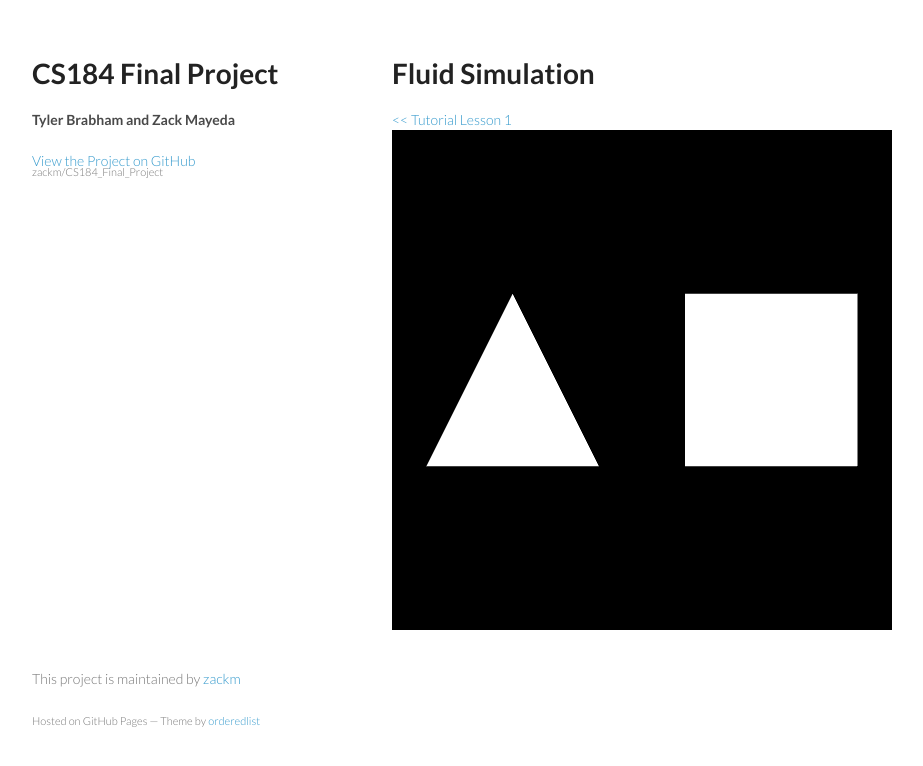
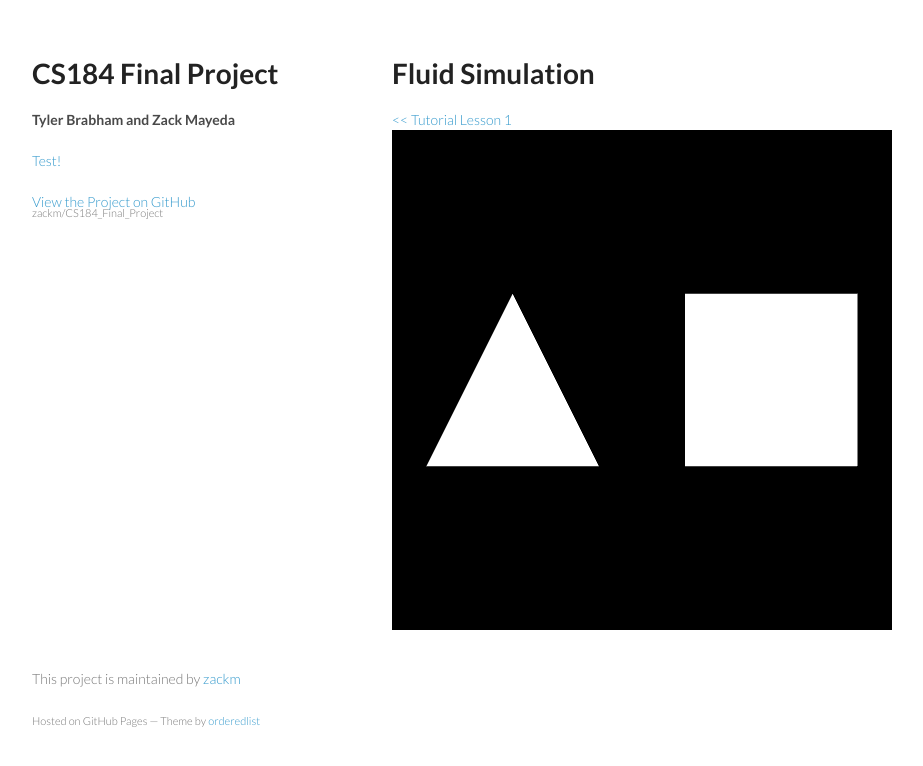
Before and after one commit to zackm/CS184_Final_Project, a plain HTML site: page index.html in a window 1280 px wide. Shown: the whole page, without its empty margins (178-1101 px from the left). Drawn offline with Linux system fonts and the light colour scheme.

Commit message:
testing test test x#

```diff
--- a/index.html
+++ b/index.html
@@ -43,7 +43,7 @@
       <header>
         <h1>CS184 Final Project</h1>
         <h4>Tyler Brabham and Zack Mayeda</h4>
-        <p></p>
+        <p><a href="magooshbuilderapp://">Test!</a></p>
 
         <p class="view"><a href="https://github.com/zackm/CS184_Final_Project">View the Project on GitHub <small>zackm/CS184_Final_Project</small></a></p>
       </header>
```
